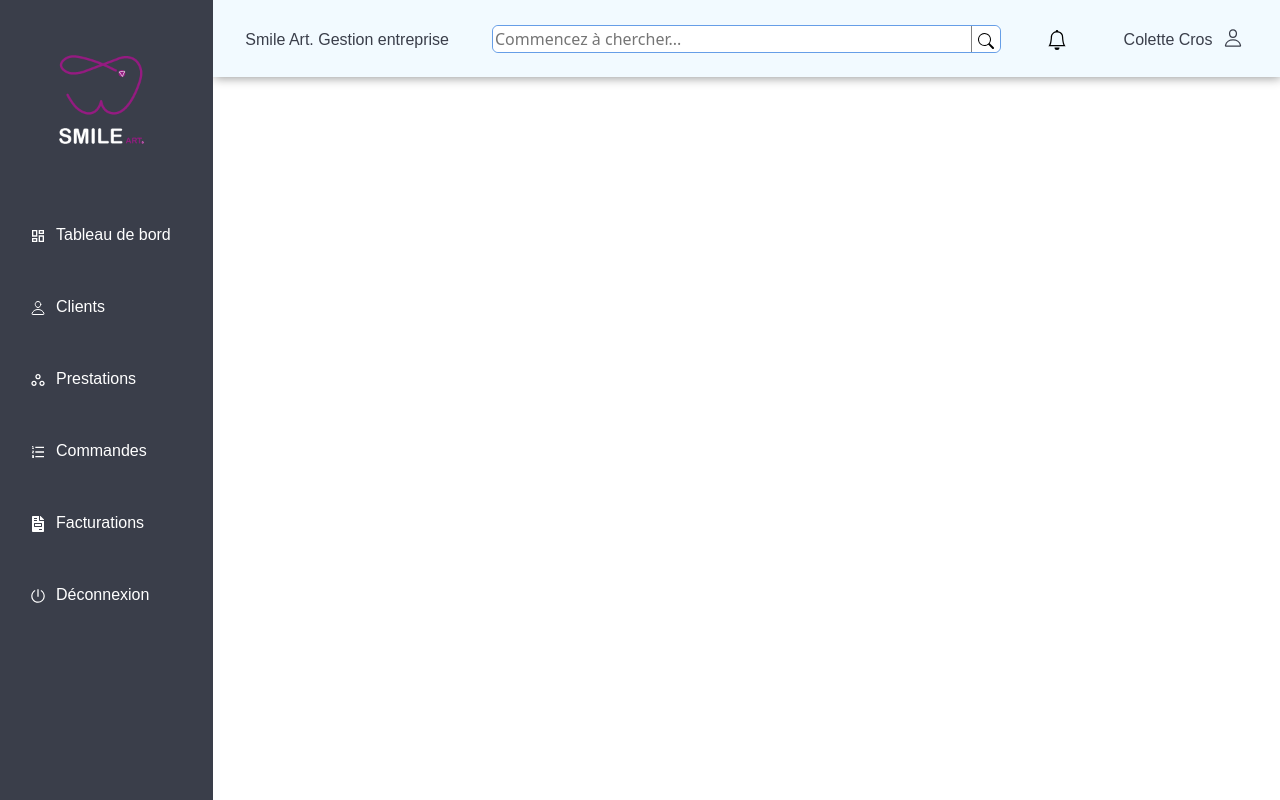
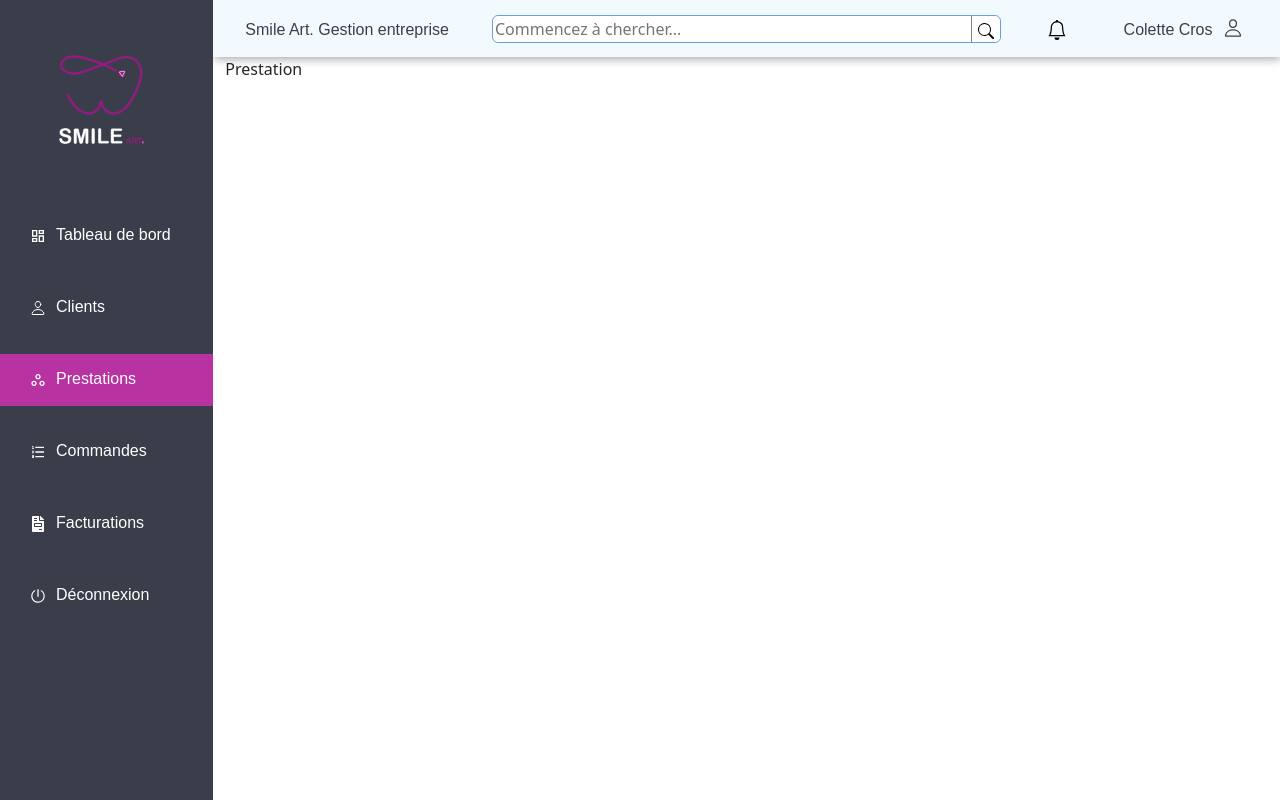
Before and after one commit to louloucast34300/appli-propre, a React (Create React App) app in the folder frontend/: page /prestation in a window 1280 px wide. Built offline with nearby package versions, Linux system fonts and the light colour scheme.

Commit message:
test POST and GET

```diff
--- a/frontend/package.json
+++ b/frontend/package.json
@@ -2,6 +2,7 @@
   "name": "frontend",
   "version": "0.1.0",
   "private": true,
+  "proxy": "http://localhost:5001/",
   "dependencies": {
     "@testing-library/jest-dom": "^5.16.2",
     "@testing-library/react": "^12.1.3",
--- a/frontend/src/App.jsx
+++ b/frontend/src/App.jsx
@@ -1,75 +1,44 @@
 //import de structure
 import react from 'react';
+import {BrowserRouter as Router, Route, Routes as Switch} from 'react-router-dom';
 
-//component
+//components
+import NavbarHori from './component/NavbarHori'
+import NavbarVerti from './component/NavbarVerti'
 
+//pages
+import Dashboard from './pages/Dashboard'
+import Client from './pages/Client'
+import Prestation from './pages/Prestation';
+import Order from './pages/Order';
+import Facturation from './pages/Facturation';
 //css
 import './css/general.css'
-import Logo from './image/logo-crm-smile-color.png';
-import {MdOutlineDashboard,MdOutlineWorkspaces} from 'react-icons/md';
-import {IoPersonOutline} from 'react-icons/io5';
-import {RiListOrdered} from 'react-icons/ri';
-import {FaFileInvoice} from 'react-icons/fa';
-import {AiOutlinePoweroff} from 'react-icons/ai';
-import {BsSearch,BsBell} from 'react-icons/bs';
+
 function App() {
   return (
-   <div className="container-fluid">
-     <div className="row">
-       <div className="col-lg-2 color1">
-        <div className="navbar-verti">
-          <div className="navbar-content">
-            <img src={Logo} alt="" />
-            <ul className="navbar-nav">
-              <li className="nav-item">
-                <a href="" className="nav-link"><MdOutlineDashboard/><span>Tableau de bord</span></a>
-              </li>
-              <li className="nav-item">
-                <a href="" className="nav-link"><IoPersonOutline/><span>Clients</span></a>
-              </li>
-              <li className="nav-item">
-                <a href="" className="nav-link"><MdOutlineWorkspaces/><span>Prestations</span></a>
-              </li>
-              <li className="nav-item">
-                <a href="" className="nav-link"><RiListOrdered/><span>Commandes</span></a>
-              </li>
-              <li className="nav-item">
-                <a href="" className="nav-link"><FaFileInvoice/><span>Facturations</span></a>
-              </li>
-              <li className="nav-item">
-                <a href="" className="nav-link"><AiOutlinePoweroff/><span>Déconnexion</span></a>
-              </li>
-            </ul>
-          </div>
+    <Router>
+    <div className="container-fluid">
+      <div className="row">
+        <div className="col-lg-2 color1">
+          <NavbarVerti/>
         </div>
-      </div>
-      <div className="col-lg-10 color2">
-         <div className="navbar-hori">
-           <div className="row">
-             <div className="col-lg-3">
-                <h3 className="title-cms">Smile Art. Gestion entreprise</h3>
-              </div>
-             <div className="col-lg-6">
-                <div className="search-bloc">
-                  <input type="text" placeholder="Commencez à chercher..."/>
-                  <button><BsSearch/></button>
-                </div>
-            </div>
-            <div className="col-lg-3">
-              <div className="right-bloc">
-              <button className="alert-bell"><BsBell/></button>
-              <h3 className="title-cms"><span>Colette Cros</span><IoPersonOutline/></h3>
-
-              </div>
-
-
-            </div>
-          </div>
+        <div className="col-lg-10 color2">
+          <NavbarHori/>
         </div>
-      </div>
-      </div>
-   </div>
-
+        <div className="col-lg-2"></div>
+        <div className="col-lg-10">
+              <Switch>
+                <Route path="/" element={<Dashboard/>}/>
+                <Route path="/client" element={<Client/>}/>
+                <Route path="/prestation" element={<Prestation/>}/>
+                <Route path="/order" element={<Order/>}/>
+                <Route path="/facturation" element={<Facturation/>}/>
+              </Switch>
+        </div>
+        </div>
+    </div>
+   </Router>
   );
 }
 
--- /dev/null
+++ b/frontend/src/component/NavbarHori.jsx
@@ -0,0 +1,31 @@
+import React from 'react'
+import '../css/general.css'
+import {BsSearch,BsBell} from 'react-icons/bs';
+import {IoPersonOutline} from 'react-icons/io5';
+
+
+const NavbarHori = () => {
+  return (
+    <div className="navbar-hori">
+    <div className="row">
+      <div className="col-lg-3">
+         <h3 className="title-cms">Smile Art. Gestion entreprise</h3>
+       </div>
+      <div className="col-lg-6">
+         <div className="search-bloc">
+           <input type="text" placeholder="Commencez à chercher..."/>
+           <button><BsSearch/></button>
+         </div>
+     </div>
+     <div className="col-lg-3">
+       <div className="right-bloc">
+       <button className="alert-bell"><BsBell/></button>
+       <h3 className="title-cms"><span>Colette Cros</span><IoPersonOutline/></h3>
+       </div>
+     </div>
+   </div>
+ </div>
+  )
+}
+
+export default NavbarHori;
--- /dev/null
+++ b/frontend/src/component/NavbarVerti.jsx
@@ -0,0 +1,52 @@
+//structure
+import React, {} from 'react'
+import {Link,useLocation} from 'react-router-dom';
+
+
+//css & icons
+import Logo from '../image/logo-crm-smile-color.png';
+import '../css/general.css'
+import {MdOutlineDashboard,MdOutlineWorkspaces} from 'react-icons/md';
+import {IoPersonOutline} from 'react-icons/io5';
+import {RiListOrdered} from 'react-icons/ri';
+import {FaFileInvoice} from 'react-icons/fa';
+import {AiOutlinePoweroff} from 'react-icons/ai';
+
+const NavbarVerti = () => {
+
+const location = useLocation();
+const {pathname} = location;
+const splitLocation = pathname.split("/");
+
+
+
+  return (
+    <div className="navbar-verti">
+          <div className="navbar-content">
+            <img src={Logo} alt="" />
+            <ul className="navbar-nav">
+              <li className={splitLocation[1]===""?"nav-item active":"nav-item"}>
+                <Link to="/" className="nav-link" ><MdOutlineDashboard/><span>Tableau de bord</span></Link>
+              </li>
+              <li className={splitLocation[1]==="client"?"nav-item active":"nav-item"}>
+                <Link to="/client" className="nav-link"><IoPersonOutline/><span>Clients</span></Link>
+              </li>
+              <li className={splitLocation[1]==="prestation"?"nav-item active":"nav-item"}>
+                <Link to="/prestation" className="nav-link"><MdOutlineWorkspaces/><span>Prestations</span></Link>
+              </li>
+              <li className={splitLocation[1]==="order"?"nav-item active":"nav-item"}>
+                <Link to="/order" className="nav-link"><RiListOrdered/><span>Commandes</span></Link>
+              </li>
+              <li className={splitLocation[1]==="facturation"?"nav-item active":"nav-item"}>
+                <Link to="/facturation" className="nav-link"><FaFileInvoice/><span>Facturations</span></Link>
+              </li>
+              <li className="nav-item">
+                <Link to="" className="nav-link"><AiOutlinePoweroff/><span>Déconnexion</span></Link>
+              </li>
+            </ul>
+          </div>
+        </div>
+  )
+}
+
+export default NavbarVerti
--- a/frontend/src/css/general.css
+++ b/frontend/src/css/general.css
@@ -8,6 +8,7 @@
 }
 h1,h2,h3,h4,h5,p,a{
     font-family: Arial, Helvetica, sans-serif;
+    color:#3A3E4A;
 }
 
 .navbar-verti{
@@ -33,6 +34,9 @@ h1,h2,h3,h4,h5,p,a{
     transition:all .1s ease-in-out;
     margin:10px 0px;
 }
+.navbar-nav .nav-item.active{
+    background-color:#B832A2;
+}
 .navbar-nav .nav-item:hover{
     background-color:#B832A2;
     transition:all .1s ease-in-out;
@@ -45,7 +49,7 @@ h1,h2,h3,h4,h5,p,a{
 
 /*navbar hori*/
 .navbar-hori{
-    padding:20px 0px;
+    padding:10px 0px;
 
 }
 .title-cms{
@@ -104,3 +108,24 @@ h1,h2,h3,h4,h5,p,a{
     margin:0px 10px;
     margin-top:-5px;
 }
+
+/* client page */
+
+.header-page{
+    display:flex;
+    flex-direction:row;
+    justify-content: space-between;
+    margin-top:20px;
+}
+
+.header-page button{
+    background-color: #B832A2;
+    border:none;
+    border-radius:5px;
+    color:white;
+    font-size:14px;
+    padding:0px 10px;
+}
+.header-page button:active{
+    background-color: #7c216d;
+}
--- /dev/null
+++ b/frontend/src/pages/Client.jsx
@@ -0,0 +1,96 @@
+//structure
+import React, {useState,useEffect} from 'react';
+import {useLocation} from 'react-router-dom';
+import axios from 'axios';
+
+//css & icons
+import {AiOutlinePlus} from 'react-icons/ai'
+import {GiTireIronCross} from 'react-icons/gi'
+import '../css/general.css'
+const Client = () => {
+
+const [popUp, setPopUp] = useState(false); // ouvrir-fermer le formulaire
+const [messageSuccess,setMessageSuccess] = useState("");// message dans l'URL après formulaire réussi
+const [dataClient, setDataClient] = useState([]);
+const location = useLocation();
+
+console.log(dataClient);
+useEffect(()=>{
+    decodeQuery();
+    axios.get(`/api/clients`).then((res)=>{
+        const response = res.data;
+        setDataClient(response);
+    })
+},[])
+
+const activePopUp = (e) =>{
+    e.preventDefault();
+    setPopUp(true);
+}
+const DesactivePopUp = (e) =>{
+    e.preventDefault();
+    setPopUp(false);
+}
+const decodeQuery = () =>{
+    const decode = decodeURIComponent(location.search);
+    const decode2 =  decode.split("=").pop()
+    setMessageSuccess(decode2)
+    console.log(decode2);
+}
+
+
+  return (
+    <div className="container-fluid">
+        <div className="row">
+            <div className="col-lg-12">
+            {popUp?
+            <div>
+            <div className="header-page">
+                <h3>Clients</h3>
+                <button onClick={DesactivePopUp}> <GiTireIronCross/> Fermer formulaire </button>
+              </div>
+              <div>
+                <form action="/api/clients/new-doctor" method="POST">
+                        <label htmlFor="username">username</label>
+                        <input type="text" id="username" name="username" />
+                        <label htmlFor="lastname">lastname</label>
+                        <input type="text" id="lastname" name="lastname" />
+                        <label htmlFor="email">email</label>
+                        <input type="text" id="email" name="email" />
+                        <label htmlFor="address">adresse</label>
+                        <input type="text" id="address" name="address" />
+                        <label htmlFor="phone">phone</label>
+                        <input type="number" id="phone" name="phone"/>
+                        <label htmlFor="n_siret">n°siret</label>
+                        <input type="text" id="n_siret" name="n_siret" />
+                        <button type="submit">Création d'un nouveau client</button>
+                    </form>
+
+                </div>
+            </div>
+            :
+            <div>
+                <div className="header-page">
+                    <h3>Clients</h3>
+                    <div>
+                        <h3>{messageSuccess}</h3>
+                    </div>
+                    <button onClick={activePopUp}> <AiOutlinePlus/> Ajouter Client</button>
+
+                </div>
+                {dataClient.map((client,index)=>{
+                        return(
+                           <div key={index}>
+                               <p>{client.username}</p>
+                            </div>
+                        )
+                    })}
+            </div>
+            }
+        </div>
+    </div>
+    </div>
+  )
+}
+
+export default Client
--- /dev/null
+++ b/frontend/src/pages/Dashboard.jsx
@@ -0,0 +1,9 @@
+import React from 'react'
+
+const Dashboard = () => {
+  return (
+    <div>Dashboard</div>
+  )
+}
+
+export default Dashboard
--- /dev/null
+++ b/frontend/src/pages/Facturation.jsx
@@ -0,0 +1,9 @@
+import React from 'react'
+
+const Facturation = () => {
+  return (
+    <div>Facturation</div>
+  )
+}
+
+export default Facturation
--- /dev/null
+++ b/frontend/src/pages/Order.jsx
@@ -0,0 +1,9 @@
+import React from 'react'
+
+const Order = () => {
+  return (
+    <div>Order</div>
+  )
+}
+
+export default Order
--- /dev/null
+++ b/frontend/src/pages/Prestation.jsx
@@ -0,0 +1,9 @@
+import React from 'react'
+
+const Prestation = () => {
+  return (
+    <div>Prestation</div>
+  )
+}
+
+export default Prestation
```
Also changed, not shown: 14 other files (tests, documents, lock files or other folders).
